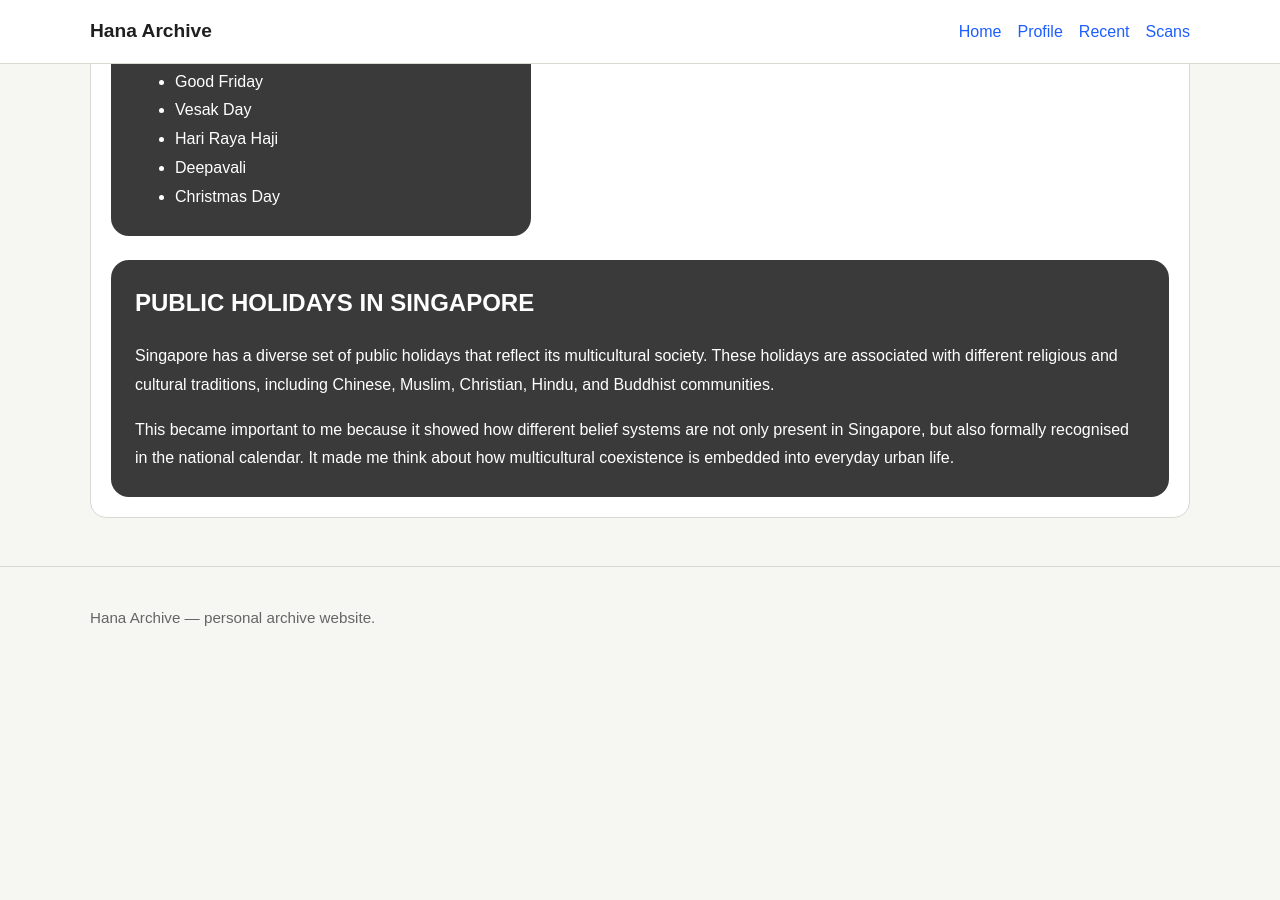
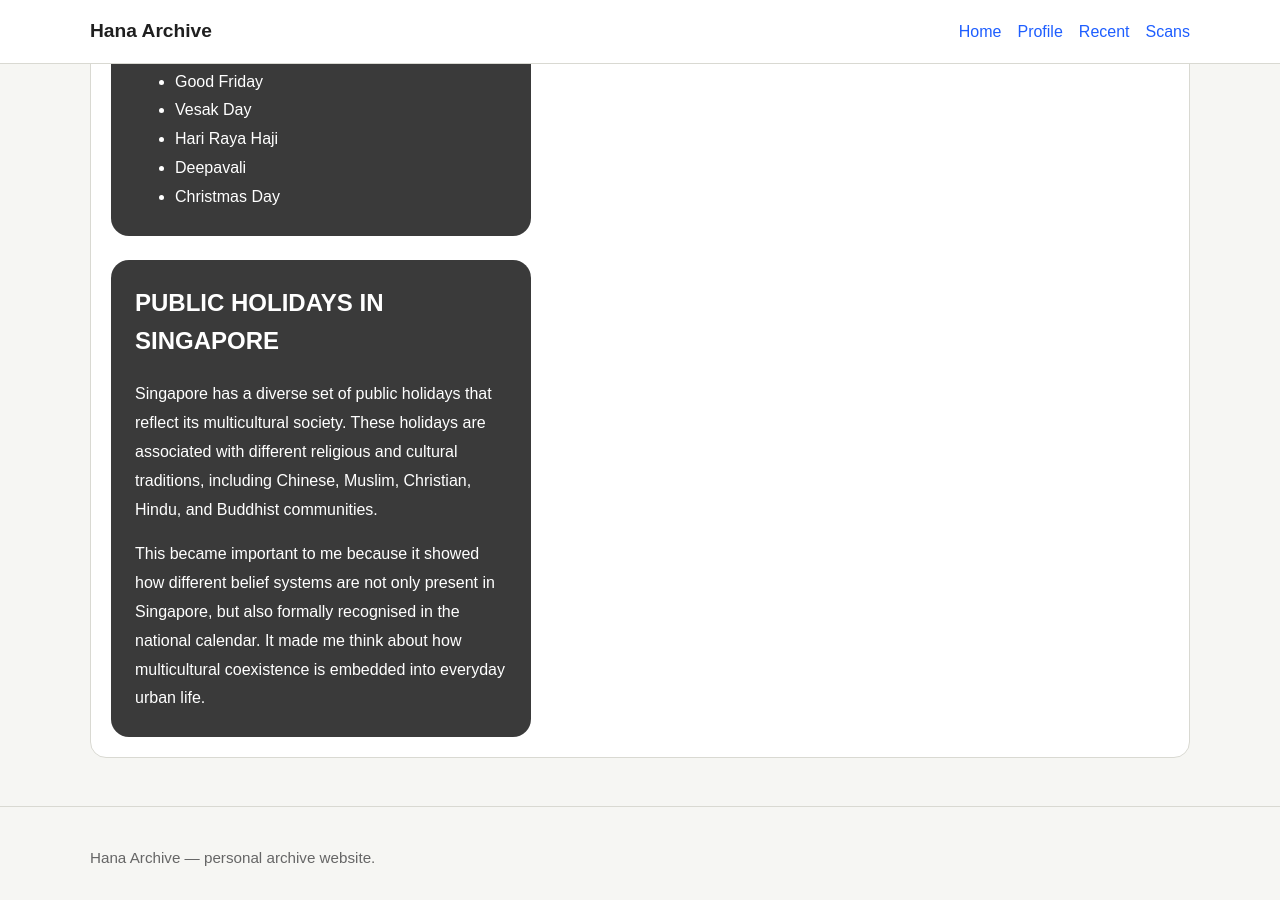
Before and after one commit to hanan317317/hana_archive, a Jekyll site: the page built from _posts/2022-09-25-singapore-entry.md, in a window 1280 px wide and 900 px high, scrolled down 714 px. Built offline with Jekyll 4.4.1, drawn with Linux system fonts in a browser that asks for light colours; before the commit the page ends 1400 px from its top, so only the background shows below that.

Commit message:
make column less wide in singapore entry

```diff
--- a/_posts/2022-09-25-singapore-entry.md
+++ b/_posts/2022-09-25-singapore-entry.md
@@ -36,7 +36,7 @@ Narita Airport was very empty. Fewer flights and tourists due to COVID.
   </ul>
 </div>
 
-<div style="background: #3a3a3a; padding: 24px; border-radius: 18px; color: white; margin-top: 24px;">
+<div style="background: #3a3a3a; padding: 24px; border-radius: 18px; color: white; max-width: 420px; margin-top: 24px;">
   <h2 style="margin-top: 0;">PUBLIC HOLIDAYS IN SINGAPORE</h2>
 
   <p style="line-height: 1.8;">
```
